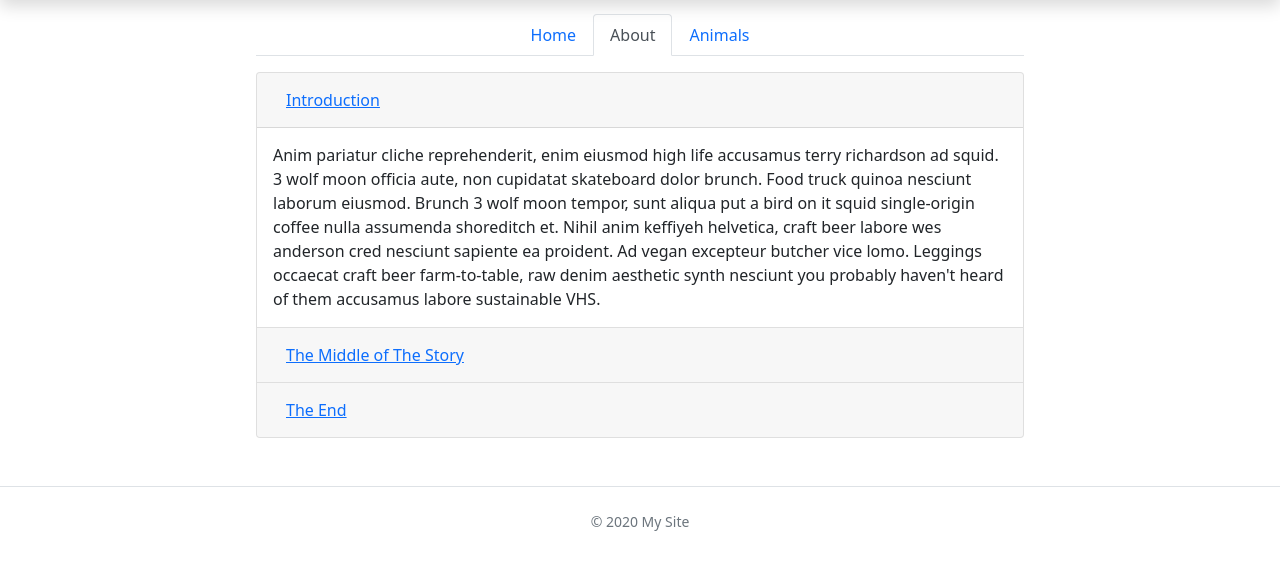
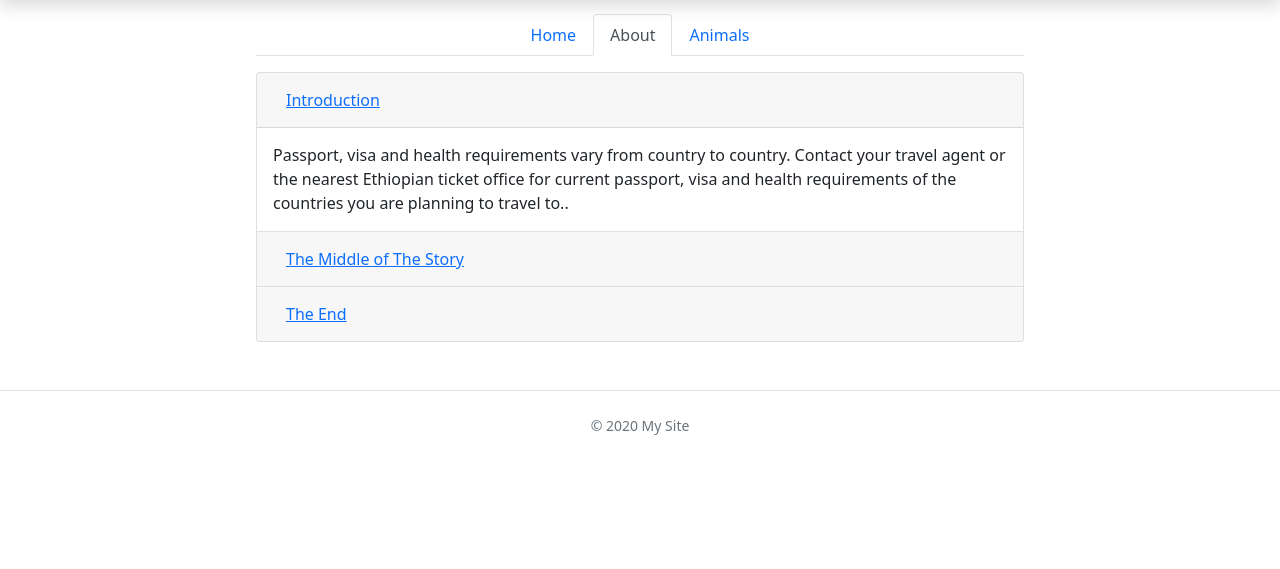
Before and after one commit to Mesabget/Mylearn, a plain HTML site: page about.html in a window 1280 px wide. Shown: the part 203-772 px from the top of the page. Drawn offline with nearby package versions, Linux system fonts and the light colour scheme.

Commit message:
change paragraph on about page

```diff
--- a/about.html
+++ b/about.html
@@ -39,7 +39,7 @@
 
           <div id="collapseOne" class="collapse show" aria-labelledby="headingOne" data-parent="#accordionExample">
             <div class="card-body">
-              Anim pariatur cliche reprehenderit, enim eiusmod high life accusamus terry richardson ad squid. 3 wolf moon officia aute, non cupidatat skateboard dolor brunch. Food truck quinoa nesciunt laborum eiusmod. Brunch 3 wolf moon tempor, sunt aliqua put a bird on it squid single-origin coffee nulla assumenda shoreditch et. Nihil anim keffiyeh helvetica, craft beer labore wes anderson cred nesciunt sapiente ea proident. Ad vegan excepteur butcher vice lomo. Leggings occaecat craft beer farm-to-table, raw denim aesthetic synth nesciunt you probably haven't heard of them accusamus labore sustainable VHS.
+              Passport, visa and health requirements vary from country to country. Contact your travel agent or the nearest Ethiopian ticket office for current passport, visa and health requirements of the countries you are planning to travel to..
             </div>
           </div>
         </div>
```
